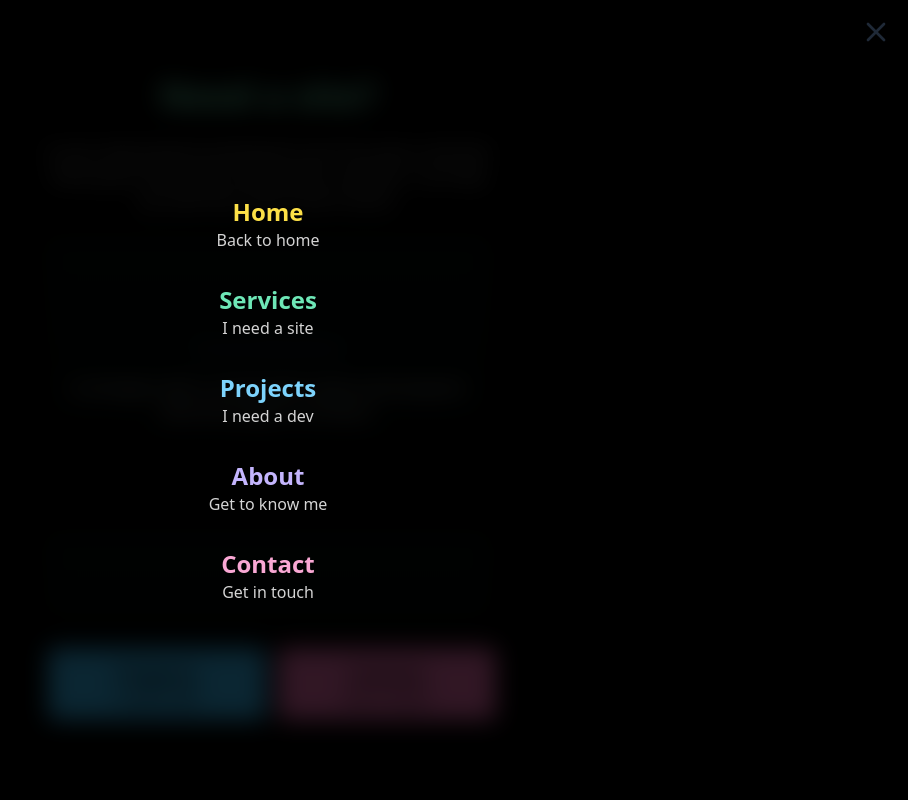
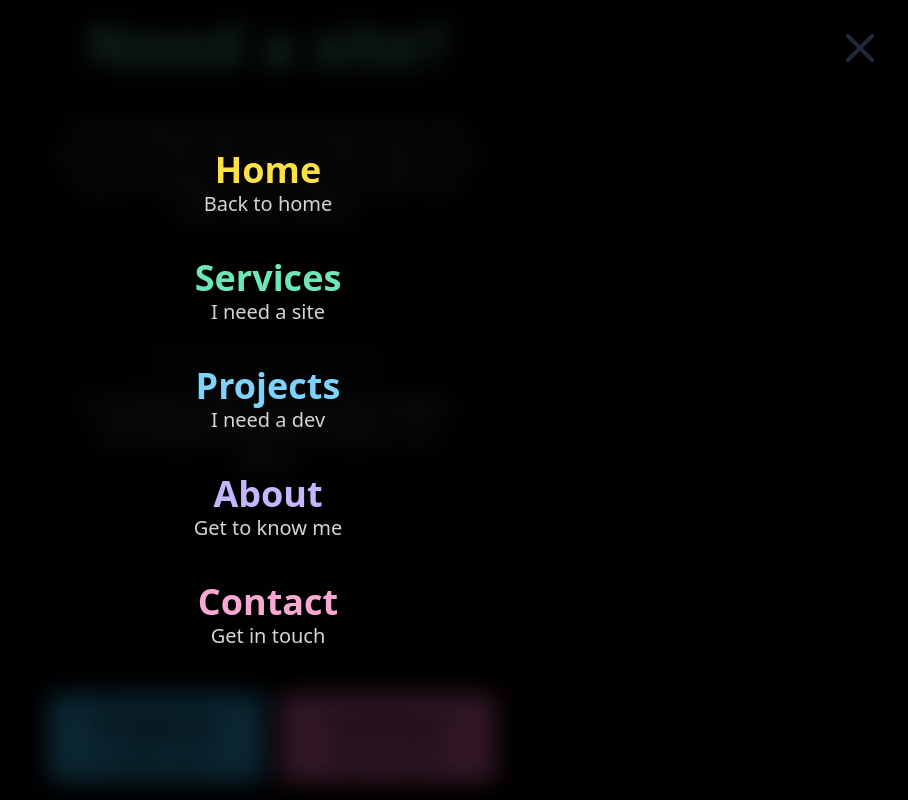
Before and after one commit to BKSchatzki/bkschatzki-dev, a Next.js app: page /services in a window 1280 px wide. Both pictures are taken after a click on the label 1248 px from the left and 32 px from the top of the page. Shown: the whole page, without its empty margins (372-1280 px from the left). Built offline with nearby package versions, Linux system fonts and the light colour scheme.

Commit message:
Adjust element size with larger screen size

```diff
--- a/components/CallToAction.tsx
+++ b/components/CallToAction.tsx
@@ -8,15 +8,17 @@ const CallToAction = ({ linkedPages }: { linkedPages: string[] }) => {
   );
 
   return (
-    <ul className="mt-6 grid w-full grid-cols-12 gap-3 text-center">
+    <ul className="mt-6 grid w-full grid-cols-12 gap-3 text-center sm:mt-10 sm:gap-4">
       {thesePages?.map((element, index) => (
         <li key={index} className="col-span-6">
           <Link
             href={element.navLink?.href || "/"}
-            className={`m-1 flex w-full flex-col rounded-md px-6 py-3 text-black ${element.styles?.bgColorAccent}`}
+            className={`m-1 flex w-full flex-col rounded-md px-4 py-2 text-black sm:px-6 sm:py-3 ${element.styles?.bgColorAccent}`}
           >
-            <span className="text-xl font-bold">{element.navLink?.name}</span>
-            <span className="text-sm font-semibold">
+            <span className="text-xl font-bold sm:text-3xl">
+              {element.navLink?.name}
+            </span>
+            <span className="text-sm font-semibold sm:text-lg">
               {element.navLink?.description}
             </span>
           </Link>
--- a/components/Carousel.tsx
+++ b/components/Carousel.tsx
@@ -8,15 +8,19 @@ const Carousel = ({ page }: { page: String }) => {
   );
 
   return (
-    <article className="carousel carousel-vertical mt-6 h-48 w-full space-y-3 rounded-md sm:h-96">
+    <article className="carousel carousel-vertical mt-6 h-48 w-full space-y-3 rounded-md sm:mt-10 sm:h-96 sm:space-y-5">
       {thisCarousel?.items.map((element, index) => (
         <>
           <section
             key={index}
             className={`carousel-item h-[67.666667%] flex-col items-center justify-center gap-3 rounded-md px-6 py-3 ${thisPage?.styles?.bgColorSectionGradient}`}
           >
-            <h3 className="text-2xl font-semibold">{element.heading}</h3>
-            <p className="text-center text-neutral-300">{element.subheading}</p>
+            <h3 className="text-2xl font-semibold sm:text-4xl">
+              {element.heading}
+            </h3>
+            <p className="text-center text-neutral-300 sm:text-xl">
+              {element.subheading}
+            </p>
           </section>
         </>
       ))}
--- a/components/Header.tsx
+++ b/components/Header.tsx
@@ -4,28 +4,30 @@ import NavLinks from "./NavLinks";
 import { Menu, X } from "lucide-react";
 
 import { useState } from "react";
+import { useMediaQuery } from "react-responsive";
 
 const Header = () => {
   const [isMenuOpen, setIsMenuOpen] = useState(false);
   const closeMenu = () => {
     setIsMenuOpen(false);
   };
+  const isTwSm = useMediaQuery({ query: "(min-width: 640px)" });
 
   return (
-    <header className="fixed h-16">
+    <header className="fixed h-16 sm:h-24">
       <nav
         className={`fixed flex w-full flex-col items-end justify-start ${
-          isMenuOpen ? "h-full" : "h-16"
+          isMenuOpen ? "h-full" : "h-16 sm:h-24"
         }`}
       >
-        <label className="swap swap-flip fixed right-4 top-4 z-10">
+        <label className="swap swap-flip fixed right-4 top-4 z-10 sm:right-6 sm:top-6">
           <input
             type="checkbox"
             onChange={() => setIsMenuOpen(!isMenuOpen)}
             checked={isMenuOpen}
           />
-          <Menu className="swap-off" size={32} />
-          <X className="swap-on" size={32} />
+          <Menu className="swap-off" size={isTwSm ? 48 : 32} />
+          <X className="swap-on" size={isTwSm ? 48 : 32} />
         </label>
         {isMenuOpen && <NavLinks closeMenu={closeMenu} />}
       </nav>
--- a/components/Main.tsx
+++ b/components/Main.tsx
@@ -5,12 +5,16 @@ const Main = ({ page }: { page: string }) => {
   const thisPage = pageData.find((element) => element.page === page);
 
   return (
-    <main className="mx-auto flex flex-col items-center justify-start text-center">
+    <main className="mx-auto flex flex-col items-center justify-start text-center sm:text-xl">
       <section>
-        <h1 className={`text-4xl font-bold ${thisPage?.styles?.textColor}`}>
+        <h1
+          className={`text-4xl font-bold sm:text-6xl ${thisPage?.styles?.textColor}`}
+        >
           {thisPage?.main?.heading}
         </h1>
-        <p className="pt-6 text-neutral-300">{thisPage?.main?.subheading}</p>
+        <p className="pt-6 text-neutral-300 sm:pt-10">
+          {thisPage?.main?.subheading}
+        </p>
       </section>
     </main>
   );
--- a/components/NavLinks.tsx
+++ b/components/NavLinks.tsx
@@ -10,17 +10,17 @@ const NavLinks = ({
   closeMenu: MouseEventHandler<HTMLDivElement>;
 }) => {
   return (
-    <ul className="fixed flex min-h-screen w-screen flex-col items-center justify-center gap-6 bg-black bg-opacity-80 bg-clip-padding py-6 text-center backdrop-blur-md backdrop-filter">
+    <ul className="fixed flex min-h-screen w-screen flex-col items-center justify-center gap-6 bg-black bg-opacity-80 bg-clip-padding text-center backdrop-blur-md backdrop-filter sm:gap-10">
       {pageData.map((element, index) => (
         <li key={index}>
           <Link href={element.navLink?.href || "/"} className="">
-            <div onClick={closeMenu} className="m-1 flex flex-col">
+            <div onClick={closeMenu} className="flex flex-col">
               <span
-                className={`text-2xl font-bold ${element.styles?.textColor}`}
+                className={`text-2xl font-bold sm:text-4xl ${element.styles?.textColor}`}
               >
                 {element.navLink?.name}
               </span>
-              <span className="text-neutral-300">
+              <span className="text-neutral-300 sm:text-xl">
                 {element.navLink?.description}
               </span>
             </div>
--- a/package.json
+++ b/package.json
@@ -13,7 +13,8 @@
     "lucide-react": "^0.297.0",
     "next": "14.0.1",
     "react": "^18",
-    "react-dom": "^18"
+    "react-dom": "^18",
+    "react-responsive": "^9.0.2"
   },
   "devDependencies": {
     "@types/node": "^20",
```
Also changed, not shown: 1 other file (tests, documents, lock files or other folders).
